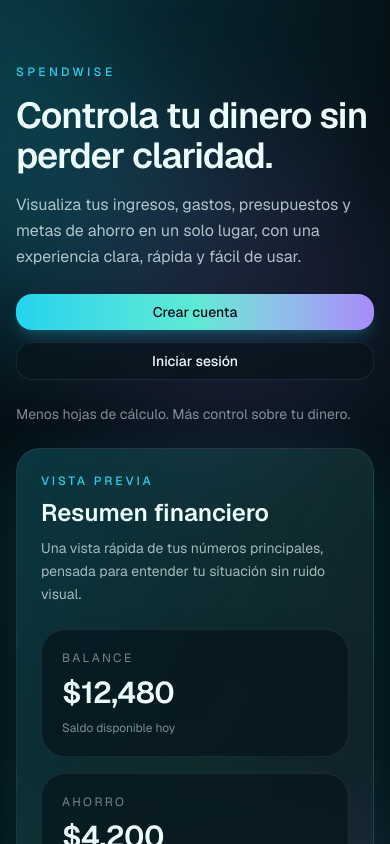
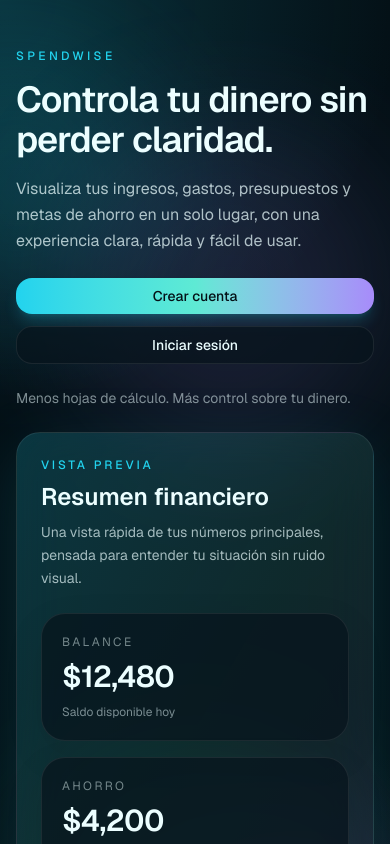
Before and after one commit to Pdwxn/spendwise, a Next.js app in the folder client/: page / in a window 390 px wide. Shown: the top 844 px of the page. Built offline with nearby package versions, Linux system fonts and the light colour scheme; no server answers.

Commit message:
Refactor AppShell layout for improved responsiveness and mobile compatibility. Introduce new apple-touch-icon and favicon for enhanced branding and user experience.

```diff
--- a/client/components/layout/AppShell.tsx
+++ b/client/components/layout/AppShell.tsx
@@ -43,9 +43,13 @@
         <div className="absolute bottom-0 left-1/2 h-96 w-96 -translate-x-1/2 rounded-full blur-3xl" style={{ backgroundColor: "var(--page-glow-teal)" }} />
       </div>
       <div
-        className={`relative mx-auto flex min-h-screen w-full max-w-6xl flex-col px-4 pt-8 sm:px-6 sm:pt-10 lg:px-8 ${
-          showBottomNavigation ? "pb-28" : "pb-10"
-        }`}
+        className="relative mx-auto flex min-h-screen w-full max-w-6xl flex-col px-4 sm:px-6 lg:px-8"
+        style={{
+          paddingTop: "calc(1rem + env(safe-area-inset-top))",
+          paddingBottom: showBottomNavigation
+            ? "calc(7rem + env(safe-area-inset-bottom))"
+            : "calc(1rem + env(safe-area-inset-bottom))",
+        }}
       >
         <main className="flex-1">{children}</main>
       </div>
```
Also changed, not shown: client/public/apple-touch-icon.png (added), 1 other file (tests, documents, lock files or other folders).
